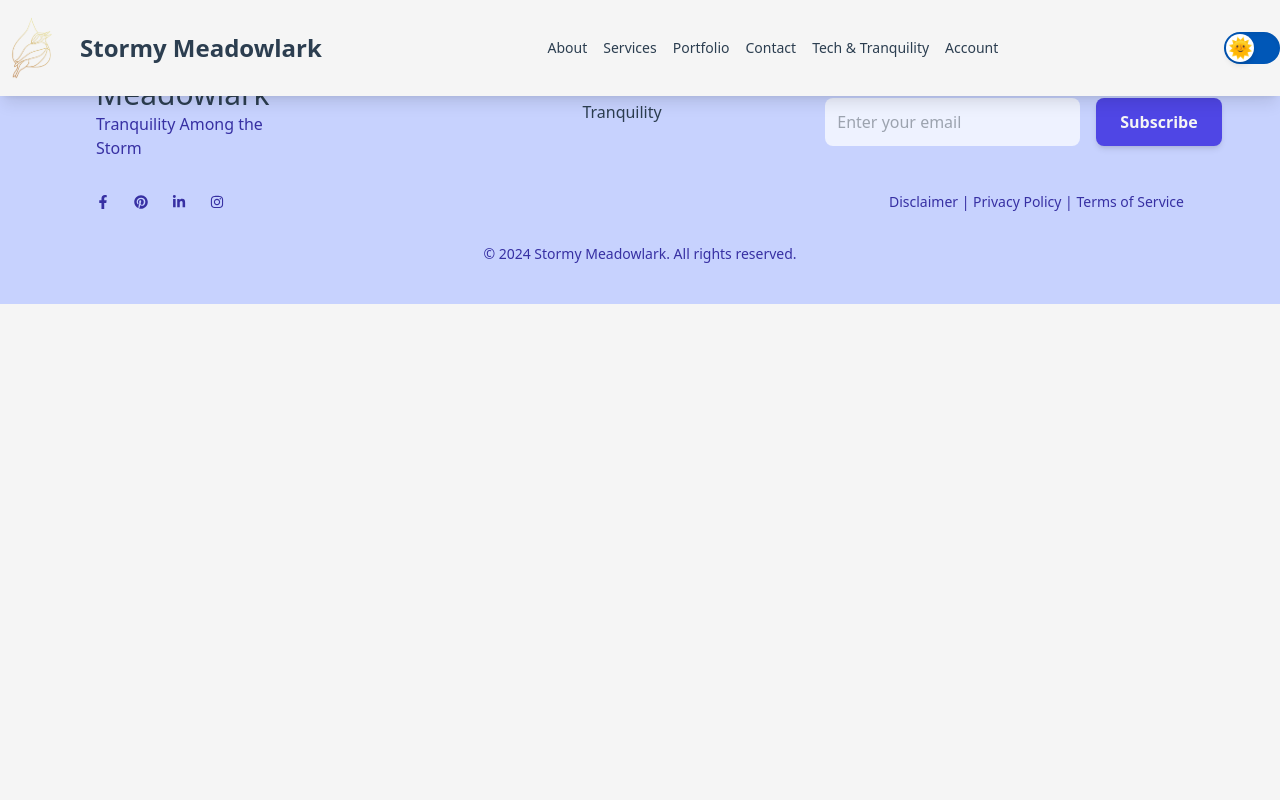
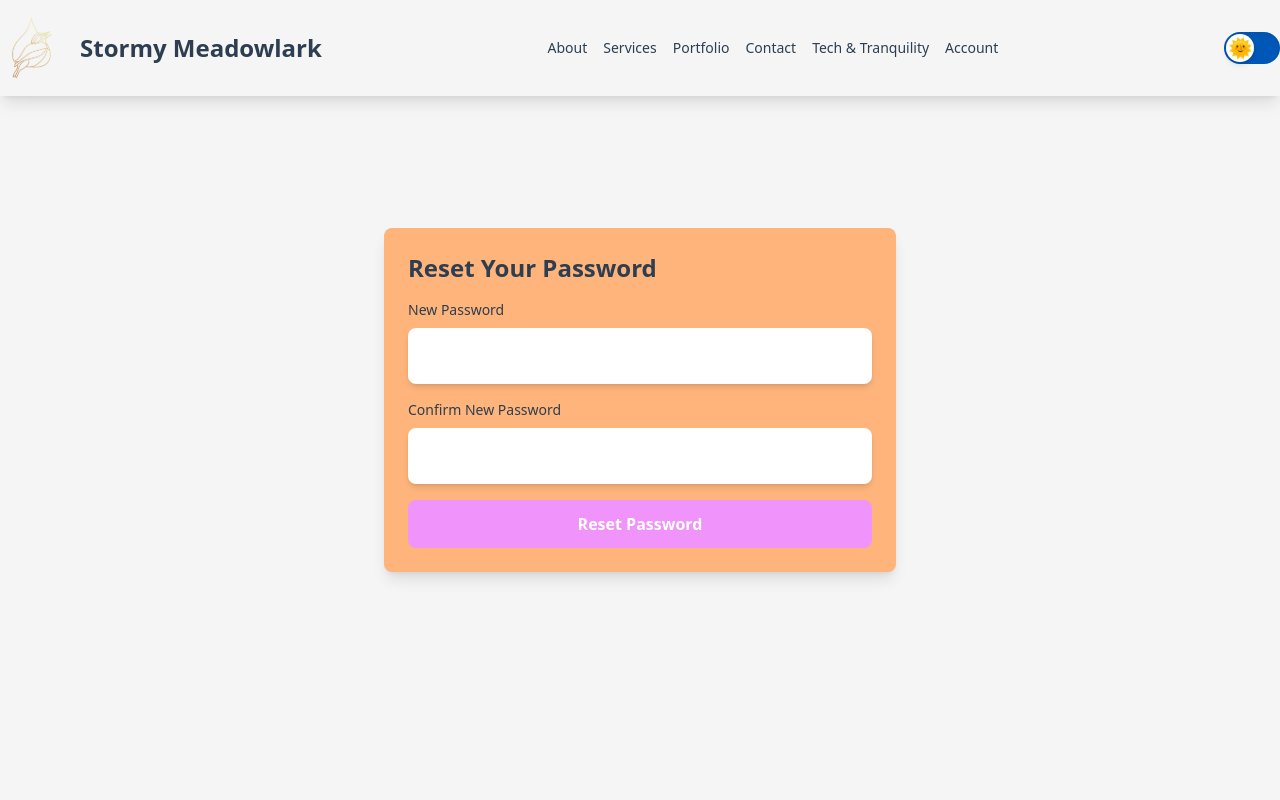
Before and after one commit to StormyMeadowlark/stormy-meadowlark, a React (Vite) app: page /user/reset-password in a window 1280 px wide. Shown: the top 800 px of the page. Built offline with nearby package versions, Linux system fonts and the light colour scheme; what quill-image-resize-module-react would draw is missing.

Commit message:
adding forgot password functionality

```diff
--- /dev/null
+++ b/src/pages/RequestPasswordReset.jsx
@@ -0,0 +1,64 @@
+import { useState } from 'react'
+import axios from 'axios'
+
+const RequestPasswordReset = () => {
+  const [email, setEmail] = useState('')
+  const [message, setMessage] = useState('')
+  const [isLoading, setIsLoading] = useState(false)
+
+  const handleSubmit = async (e) => {
+    e.preventDefault()
+    setIsLoading(true)
+
+    try {
+      const response = await axios.post(
+        'https://skynetrix.tech/api/v1/users/forgot-password',
+        { email },
+      )
+      console.log('Password reset email sent:', response.data)
+      setMessage('Password reset email has been sent to your inbox.')
+    } catch (error) {
+      console.error('Error requesting password reset:', error.response?.data)
+      setMessage('Failed to send password reset email. Please try again.')
+    } finally {
+      setIsLoading(false)
+    }
+  }
+
+  return (
+    <div className="min-h-screen flex items-center justify-center">
+      <div className="max-w-lg w-full p-6 bg-secondary rounded-lg shadow-lg">
+        <h1 className="text-2xl font-bold mb-4">Reset Your Password</h1>
+        {message && <p className="text-lg mb-4">{message}</p>}
+        {!message && (
+          <form onSubmit={handleSubmit}>
+            <div className="mb-4">
+              <label htmlFor="email" className="block text-sm font-medium mb-2">
+                Enter Your Email Address
+              </label>
+              <input
+                type="email"
+                id="email"
+                name="email"
+                value={email}
+                onChange={(e) => setEmail(e.target.value)}
+                className="w-full p-4 rounded-lg shadow-md"
+                required
+                disabled={isLoading}
+              />
+            </div>
+            <button
+              type="submit"
+              className="w-full bg-accent text-white font-bold py-3 px-6 rounded-lg"
+              disabled={isLoading}
+            >
+              {isLoading ? 'Sending...' : 'Send Password Reset Email'}
+            </button>
+          </form>
+        )}
+      </div>
+    </div>
+  )
+}
+
+export default RequestPasswordReset
--- /dev/null
+++ b/src/pages/ResetPassword.jsx
@@ -0,0 +1,103 @@
+import { useState } from 'react'
+import { useLocation, useNavigate } from 'react-router-dom'
+import axios from 'axios'
+
+const ResetPassword = () => {
+  const location = useLocation()
+  const navigate = useNavigate()
+
+  const queryParams = new URLSearchParams(location.search)
+  const token = queryParams.get('token')
+  const tenantId = queryParams.get('tenantId')
+
+  const [password, setPassword] = useState('')
+  const [confirmPassword, setConfirmPassword] = useState('')
+  const [message, setMessage] = useState('')
+  const [isLoading, setIsLoading] = useState(false)
+
+  const handleSubmit = async (e) => {
+    e.preventDefault()
+
+    if (password !== confirmPassword) {
+      setMessage('Passwords do not match!')
+      return
+    }
+
+    setIsLoading(true)
+
+    try {
+      const response = await axios.post(
+        `https://skynetrix.tech/api/v1/users/${tenantId}/reset-password/${token}`,
+        { password },
+      )
+      console.log('Password reset successful:', response.data)
+      setMessage('Your password has been successfully reset!')
+      navigate('/login') // Redirect to login after success
+    } catch (error) {
+      console.error('Password reset failed:', error.response?.data)
+      setMessage(
+        'Failed to reset password. Please try again or contact support.',
+      )
+    } finally {
+      setIsLoading(false)
+    }
+  }
+
+  return (
+    <div className="min-h-screen flex items-center justify-center">
+      <div className="max-w-lg w-full p-6 bg-secondary rounded-lg shadow-lg">
+        <h1 className="text-2xl font-bold mb-4">Reset Your Password</h1>
+        {message && <p className="text-lg mb-4">{message}</p>}
+        {!message && (
+          <form onSubmit={handleSubmit}>
+            <div className="mb-4">
+              <label
+                className="block text-sm font-medium mb-2"
+                htmlFor="password"
+              >
+                New Password
+              </label>
+              <input
+                type="password"
+                id="password"
+                name="password"
+                value={password}
+                onChange={(e) => setPassword(e.target.value)}
+                className="w-full p-4 rounded-lg shadow-md"
+                required
+                disabled={isLoading}
+              />
+            </div>
+            <div className="mb-4">
+              <label
+                className="block text-sm font-medium mb-2"
+                htmlFor="confirmPassword"
+              >
+                Confirm New Password
+              </label>
+              <input
+                type="password"
+                id="confirmPassword"
+                name="confirmPassword"
+                value={confirmPassword}
+                onChange={(e) => setConfirmPassword(e.target.value)}
+                className="w-full p-4 rounded-lg shadow-md"
+                required
+                disabled={isLoading}
+              />
+            </div>
+            <button
+              type="submit"
+              className="w-full bg-accent text-white font-bold py-3 px-6 rounded-lg"
+              disabled={isLoading}
+            >
+              {isLoading ? 'Resetting...' : 'Reset Password'}
+            </button>
+          </form>
+        )}
+      </div>
+    </div>
+  )
+}
+
+export default ResetPassword
--- a/src/router.jsx
+++ b/src/router.jsx
@@ -33,7 +33,8 @@ import SolarAthleticsProjectPage from './pages/SolarAthleticsProject'
 import ContentLibrary from './pages/ContentLibrary'
 import BlogManagement from './pages/BlogManagement'
 import ProtectedRoute from './context/ProtectedRoutes' // Import ProtectedRoute
-
+import RequestPasswordReset from './pages/RequestPasswordReset'
+import ResetPassword from './pages/ResetPassword'
 
 const AppRouter = () => (
   <Router>
@@ -95,12 +96,7 @@ const AppRouter = () => (
           </ProtectedRoute>
         }
       />
-      <Route
-        path="/superadmin/content-library"
-        element={
-            <ContentLibrary />
-        }
-      />
+      <Route path="/superadmin/content-library" element={<ContentLibrary />} />
       <Route
         path="/superadmin/content-library/blog-management"
         element={
@@ -111,6 +107,8 @@ const AppRouter = () => (
       />
       <Route path="/projects/hem-automotive" element={<HEMAutomotive />} />
       <Route path="/projects/api-gateway" element={<APIGatewayProjectPage />} />
+      <Route path="/user/forgot-password" element={<RequestPasswordReset />} />
+      <Route path="/user/reset-password" element={<ResetPassword />} />
       <Route
         path="/projects/solar-athletics"
         element={<SolarAthleticsProjectPage />}
```
